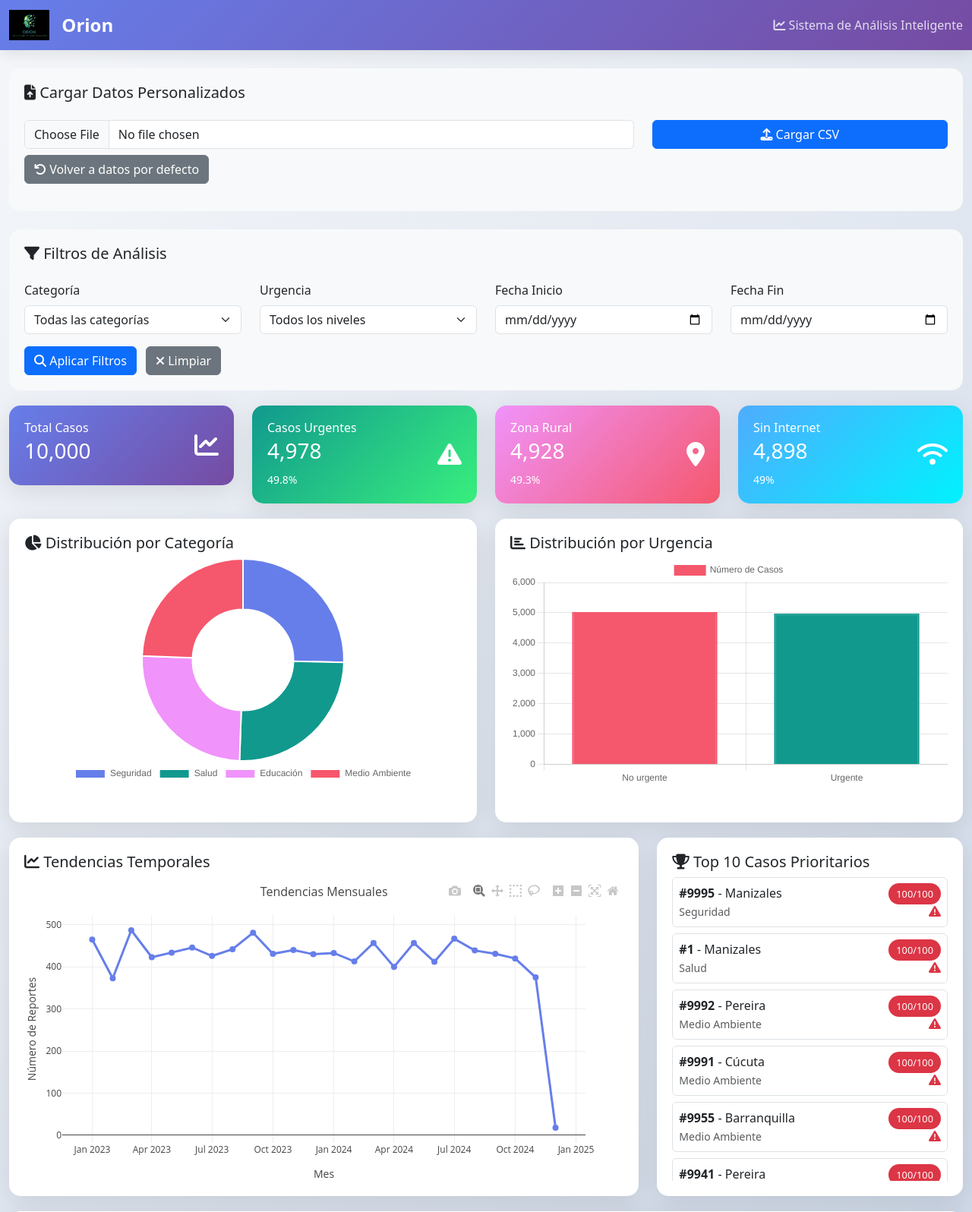
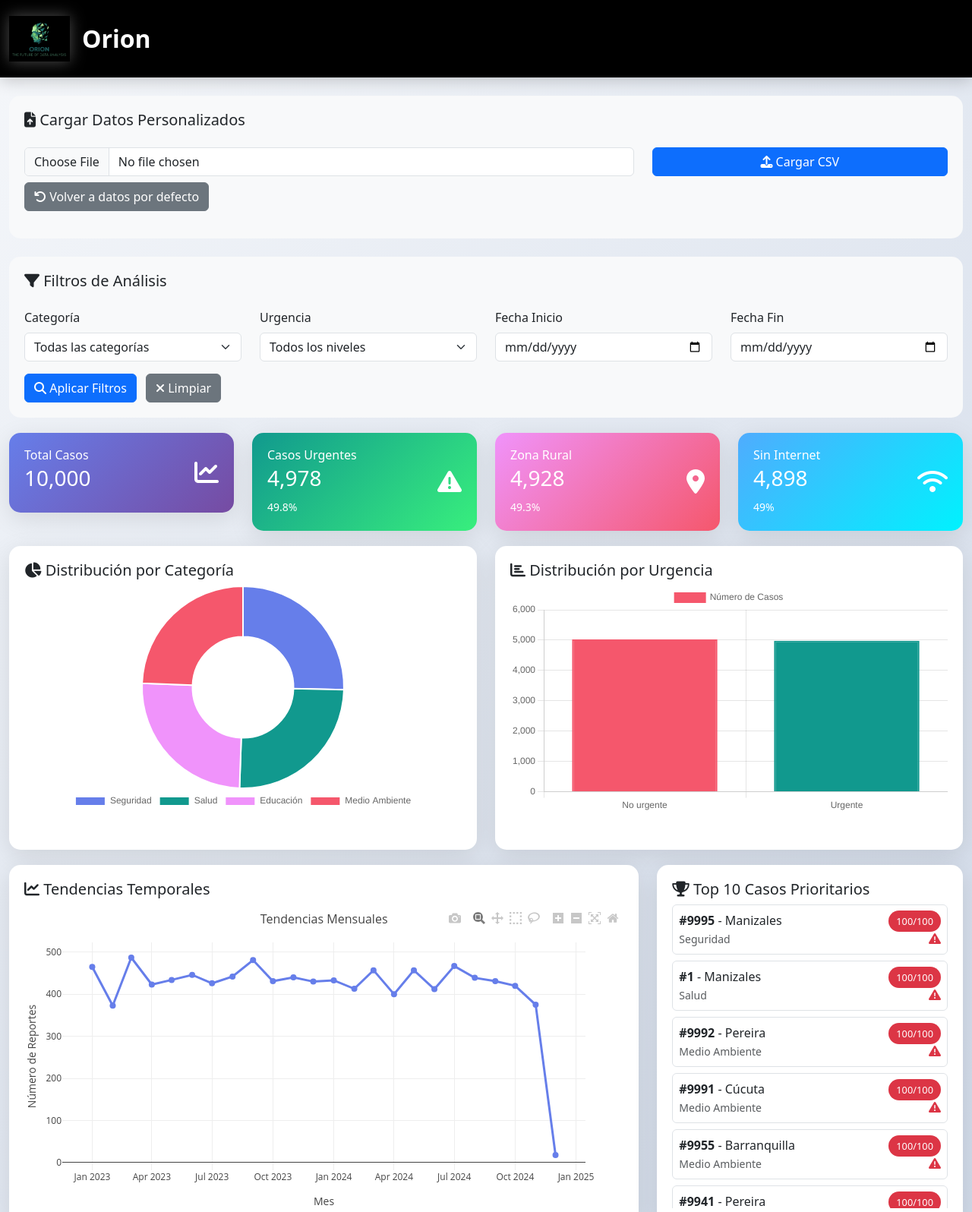
Before and after one commit to Nicol7896/NUEVO, a Flask app: page / in a window 1280 px wide. Shown: the top 1596 px of the page at 76% size. Run offline with Flask 3, Linux system fonts and the light colour scheme; some libraries are stand-ins or nearby versions.

Commit message:
css logo
Updated styles and structure for the dashboard layout, including navbar and filter sections.

```diff
--- a/templates/dashboard.html
+++ b/templates/dashboard.html
@@ -127,16 +127,26 @@
         }
 
         .navbar {
-            background: linear-gradient(135deg, #667eea 0%, #764ba2 100%) !important;
-            box-shadow: 0 4px 20px rgba(0,0,0,0.1);
+            background-color: #000000 !important;
+            box-shadow: 0 4px 20px rgba(0,0,0,0.2);
+            padding: 1rem 0;
         }
 
         .navbar-brand {
             color: white !important;
+            display: flex;
+            align-items: center;
         }
 
-        .navbar-text {
-            color: rgba(255,255,255,0.8) !important;
+        .navbar-brand img {
+            height: 60px !important;
+            width: auto;
+            filter: drop-shadow(0 0 10px rgba(255,255,255,0.3));
+            transition: transform 0.3s ease;
+        }
+
+        .navbar-brand:hover img {
+            transform: scale(1.1);
         }
 
         .container-fluid {
@@ -146,17 +156,12 @@
 </head>
 <body>
     <!-- Navbar -->
-    <nav class="navbar navbar-expand-lg navbar-dark bg-dark">
+    <nav class="navbar navbar-expand-lg navbar-dark">
         <div class="container-fluid">
-            <a class="navbar-brand d-flex align-items-center" href="#">
-                <img src="{{ url_for('static', filename='img/logo.png') }}" alt="Orion" class="me-3" style="height: 40px; width: auto;">
-                <span class="fw-bold fs-4">Orion</span>
+            <a class="navbar-brand" href="#">
+                <img src="{{ url_for('static', filename='img/logo.png') }}" alt="Orion" class="me-3">
+                <span class="fw-bold fs-2">Orion</span>
             </a>
-            <div class="navbar-nav ms-auto">
-                <span class="navbar-text">
-                    <i class="fas fa-chart-line"></i> Sistema de Análisis Inteligente
-                </span>
-            </div>
         </div>
     </nav>
 
```
